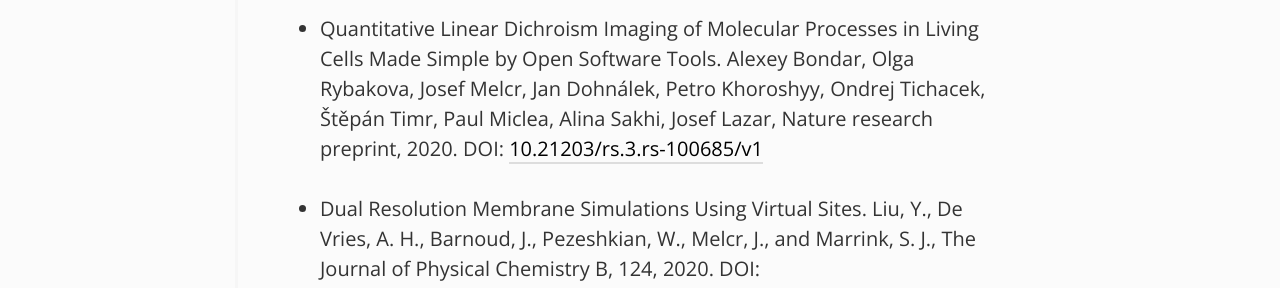
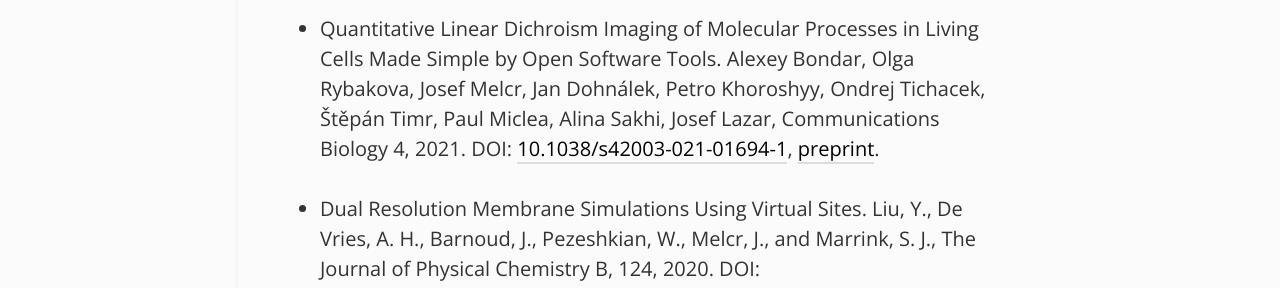
Before and after one commit to jmelcr/jmelcr.github.io, a Jekyll site: the page built from publications.md, in a window 1280 px wide. Shown: the part 293-581 px from the top of the page. Built offline with Jekyll 4.4.1, drawn with Linux system fonts in a browser that asks for light colours; comment, search, counter and statistics services are not loaded.

Commit message:
update publications

```diff
--- a/publications.md
+++ b/publications.md
@@ -9,8 +9,9 @@ permalink: publications
 - Quantitative Linear Dichroism Imaging of Molecular Processes in Living Cells Made Simple by Open Software Tools.
 Alexey Bondar, Olga Rybakova, Josef Melcr, Jan Dohnálek, Petro Khoroshyy,
 Ondrej Tichacek, Štěpán Timr, Paul Miclea, Alina Sakhi, Josef Lazar,
-Nature research preprint, 2020.
-DOI: [10.21203/rs.3.rs-100685/v1](https://www.researchsquare.com/article/rs-100685/v1)
+Communications Biology 4, 2021.
+DOI: [10.1038/s42003-021-01694-1](https://doi.org/10.1038/s42003-021-01694-1),
+[preprint](https://www.researchsquare.com/article/rs-100685/v1).
 
 - Dual Resolution Membrane Simulations Using Virtual Sites.
 Liu, Y., De Vries, A. H., Barnoud, J., Pezeshkian, W., Melcr, J., and Marrink, S. J.,
```
